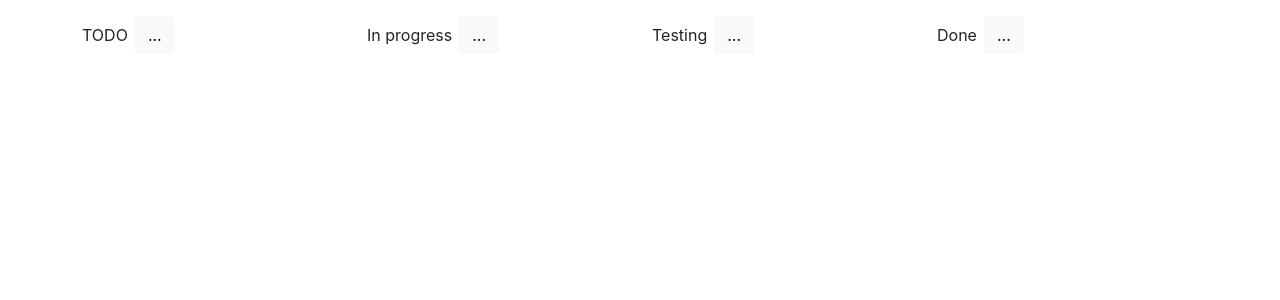
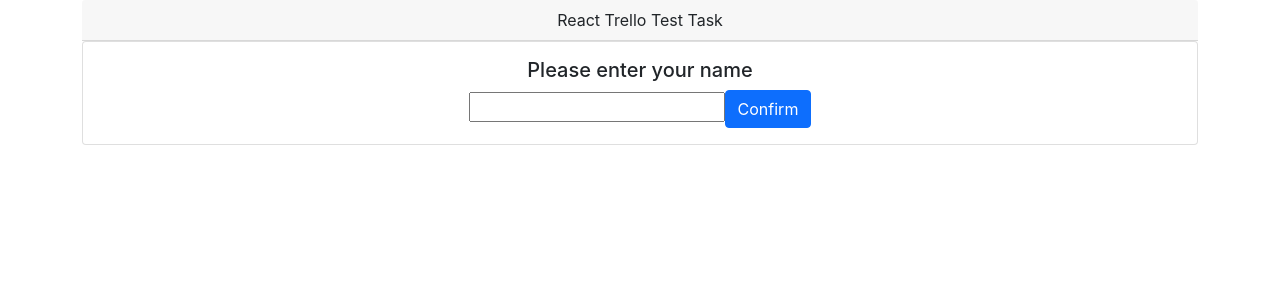
Before and after one commit to EPShepelev/trello_test_react, a React (Create React App) app: page / in a window 1280 px wide. Shown: the top 300 px of the page. Built offline with nearby package versions, Linux system fonts and the light colour scheme.

Commit message:
create rename column func; create add func; add name card and board component

```diff
--- a/src/App.tsx
+++ b/src/App.tsx
@@ -1,21 +1,70 @@
-import React, { useState } from 'react';
-import './App.css';
-import { List } from './components/List/List'
+import './App.css'
+import {Board} from './components/Board/Board'
+import {useEffect, useState} from 'react'
+import {NameCard} from './components/NameCard/NameCard'
 
 function App() {
-  const [titles, setTitle] = useState(['TODO', 'In progress', 'Testing', 'Done'])
+const initialState = [
+  {
+    title: 'TODO',
+    cards: []
+  },
+  {
+    title: 'In progress',
+    cards: []
+  },
+  {
+    title: 'Testing',
+    cards: []
+  },
+  {
+    title: 'Done',
+    cards: []
+  },
+]
 
+const [userName, setUserName] = useState(localStorage['userName'] ? (JSON.parse(localStorage.getItem('userName') || '')) : '')
+// const [columnTitles, setColumnTitles] = useState(JSON.parse(localStorage.getItem('columnTitles') || JSON.stringify(['TODO', 'In progress', 'Testing', 'Done'])))
+const [columns, setColumns] = useState(JSON.parse(localStorage.getItem('columns') || JSON.stringify(initialState)))
+// const [cards, setCards] = useState([])
 
+  useEffect(() => {
+    localStorage.setItem('userName', JSON.stringify(userName))
+  }, [userName]);
 
+  // useEffect(() => {
+  //   localStorage.setItem('columnTitles', JSON.stringify(columnTitles))
+  // }, [columnTitles]);
+  useEffect(() => {
+    localStorage.setItem('columns', JSON.stringify(columns))
+  }, [columns]);
+
+  const onUserNameAdd = (name:string) => {
+    setUserName(name)
+  }
+
+  // const onColumTitleChange = (index:number, title:string) => {
+  //   const newColumnTitles = [...columnTitles]
+  //   newColumnTitles[index] = title
+  //   setColumnTitles(newColumnTitles)
+  // }
+
+  const onColumTitleChange = (index:number, title:string) => {
+    const newColumnTitles = [...columns.title]
+    newColumnTitles[index] = title
+    setColumns(newColumnTitles)
+  }
+
+  const addCard = () => {}
+  const editCard = () => {}
+  const deleteCard = () => {}
+  const addCommnetToCard = () => {}
 
   return (
     <div className='App'>
       <div className='container'>
-        <div className='row align-items-start'>
-          {titles.map((title, index) => {
-            return <List key={index}title={title}></List>
-          })}
-        </div>
+      <div className='card-header'>React Trello Test Task</div>
+       {(!userName && <NameCard onUserNameAdd={onUserNameAdd}/>) || <Board columnTitles={columnTitles} onColumTitleChange={onColumTitleChange}/>}
       </div>
     </div>
   );
--- /dev/null
+++ b/src/components/Board/Board.tsx
@@ -0,0 +1,12 @@
+import { List } from '../List/List'
+
+export const Board: React.FC<{columnTitles:Array<string>, onColumTitleChange:Function}> = ({columnTitles, onColumTitleChange}) => {
+
+  return (
+    <div className='row align-items-start'>
+          {columnTitles && columnTitles.map((title, index) => {
+            return <List key={index} index={index} title={title} onColumTitleChange={onColumTitleChange} />
+          })}
+    </div>
+  );
+}
--- a/src/components/List/List.tsx
+++ b/src/components/List/List.tsx
@@ -1,22 +1,26 @@
-import { useState } from 'react';
+import {useState} from 'react'
 
-export const List: React.FC<{title:string}> = ({title}) => {
+export const List: React.FC<{title:string, index:number, onColumTitleChange:Function}> = ({title, index, onColumTitleChange}) => {
   const [isTitleEdit, setIsTitleEdit] = useState(false)
   const [inputTitle, setInputTitle] = useState(title)
 
-  const editBtnClick = () => {
+  const editBtnClick = (index:number, inputTitle:string) => {
     setIsTitleEdit(!isTitleEdit)
+    if (isTitleEdit) {
+      onColumTitleChange(index, inputTitle)
+    }
   }
 
-  const onTitleChange = (event: any) => {
-    setInputTitle(event.target.value)
+  const onInputChange = (e: React.ChangeEvent<HTMLInputElement>) => {
+      setInputTitle(e.target.value)
   }
 
   return (
     <div className='col my-3'>
       <div className='input-group align-items-center'>
-        {isTitleEdit ? <input type='text' className='form-control' value={inputTitle} onChange={onTitleChange} /> : <span className='me-2'>{inputTitle}</span>}
-        <button className='btn btn-light' type='button' onClick={editBtnClick}>...</button>
+        {isTitleEdit ? <input type='text' className='form-control' value={inputTitle} onChange={(e) => onInputChange(e)} /> : <span className='me-2'>{inputTitle}</span>}
+        <button className='btn btn-light btn-sm me-2' type='button' onClick={()=>editBtnClick(index, inputTitle)}>...</button>
+        <button className='btn btn-light btn-sm' type='button' >+</button>
       </div>
     </div>
   );
--- /dev/null
+++ b/src/components/NameCard/NameCard.tsx
@@ -0,0 +1,19 @@
+import {useState} from 'react'
+
+export const NameCard: React.FC<{onUserNameAdd:Function}> = ({onUserNameAdd}) => {
+  const [inputValue, setInputValue] = useState('')
+
+  const onInputValueChanged = (e: React.ChangeEvent<HTMLInputElement>) => {
+    setInputValue(e.target.value)
+  }
+
+  return (
+    <div className='card'>
+      <div className='card-body'>
+        <h5 className='card-title'>Please enter your name</h5>
+        <input type='text' value={inputValue} onChange={(e)=>onInputValueChanged(e)}></input>
+        <button className='btn btn-primary' onClick={()=> onUserNameAdd(inputValue)}>Confirm</button>
+      </div>
+    </div>
+  );
+}
```
